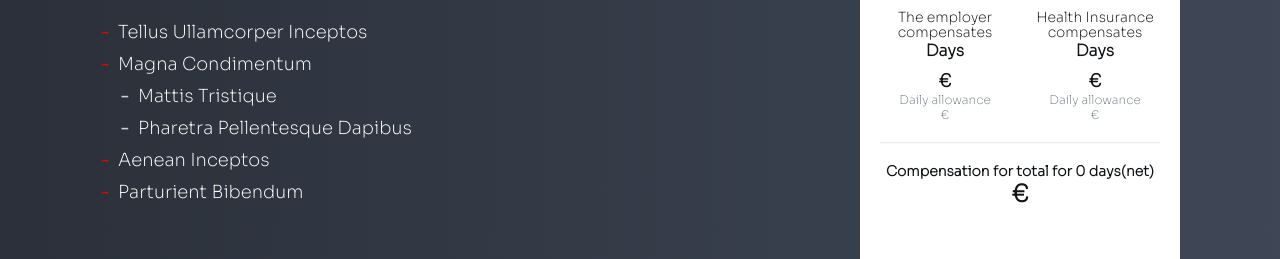
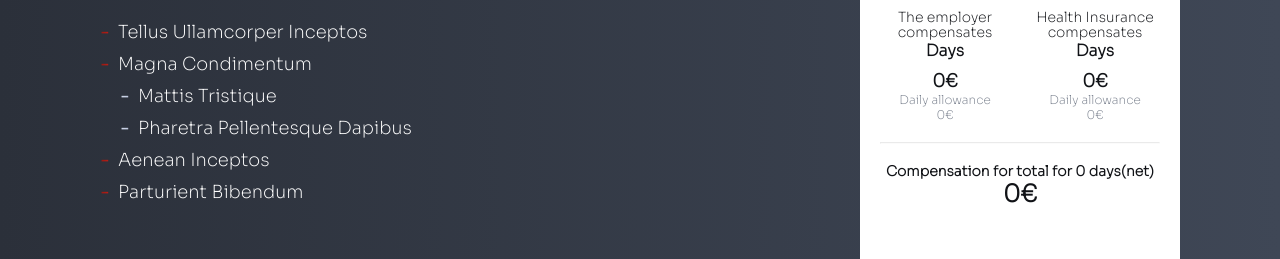
Before and after one commit to NinoGlonti/rdbr_challenge, a React (Create React App) app: page / in a window 1280 px wide. Shown: the part 574-833 px from the top of the page. Built offline with nearby package versions, Linux system fonts and the light colour scheme.

Commit message:
last changes

```diff
--- a/package.json
+++ b/package.json
@@ -1,4 +1,5 @@
 {
+  "homepage": "http://NinoGlonti.github.io/rdbr_challenge",
   "name": "rdbr_challenge",
   "version": "0.1.0",
   "private": true,
@@ -12,6 +13,8 @@
     "web-vitals": "^2.1.3"
   },
   "scripts": {
+    "predeploy": "npm run build",
+    "deploy": "gh-pages -d build",
     "start": "react-scripts start",
     "build": "react-scripts build",
     "test": "react-scripts test",
@@ -34,5 +37,8 @@
       "last 1 firefox version",
       "last 1 safari version"
     ]
+  },
+  "devDependencies": {
+    "gh-pages": "^3.2.3"
   }
 }
--- a/src/App.js
+++ b/src/App.js
@@ -1,6 +1,4 @@
-import './assets/styles/main.css'
 import LandingPage from './pages/LandingPage';
-import './assets/styles/calculator.css'
 
 function App() {
   return (
--- a/src/assets/styles/main.css
+++ b/src/assets/styles/main.css
@@ -1,5 +1,4 @@
 @import url('https://fonts.googleapis.com/css2?family=Sora:wght@100;200&display=swap');
-@import './calculator.css';
 
 * {
   margin: 0;
--- a/src/components/Calculator.js
+++ b/src/components/Calculator.js
@@ -1,40 +1,6 @@
-import React, { useEffect } from "react";
-import { useState } from "react";
+import '../assets/styles/calculator.css';
 
-const Calculator = () => {
-  const [salary, setSalary] = useState(0);
-  const [sickDays, setSickDays] = useState(0);
-  const [checked, setChecked] = useState(false)
-  const [compensationData, setCompensationData] = useState({});
-
-  const handleCalculation = () => {
-    let days = [];
-    let insuranceDays = [];
-    let newObj = {};
-
-    for (let i = 0; i <= sickDays; i++) {
-      if (i >= 4 && i <= 8) {
-        days.push(i)
-        newObj.employerCompensationDays = days.length;
-      }
-      else if (i >= 9 && i <= 190 || i >= 9 && checked && i <= 248) {
-        insuranceDays.push(i)
-        newObj.insuranceCompensationDays = insuranceDays.length;
-      }
-      else {
-        newObj.employerCompensationDays = 0;
-        newObj.insuranceCompensationDays = 0;
-      }
-    }
-
-    newObj.dailyAllowance = ((salary / 20) / 100) * 70;
-    newObj.employerCompensation = newObj.dailyAllowance * newObj.employerCompensationDays;
-    newObj.insuranceCompensation = newObj.dailyAllowance * newObj.insuranceCompensationDays;
-    newObj.compensationTotalAmount = newObj.employerCompensation + newObj.insuranceCompensation
-
-    setCompensationData(newObj);
-  }
-  return (
+const Calculator = ({ handleCalculation, setSalary, setSickDays, setChecked, compensationData, checked, sickDays }) => (
   <main className="main-calculator-container">
     <section className="calculator-top-section">
       <h4 className="calculator-top-header">Compensation Calculator</h4>
@@ -84,6 +50,5 @@ const Calculator = () => {
     </section>
   </main>
 )
-}
 
 export default Calculator;
--- a/src/pages/LandingPage.js
+++ b/src/pages/LandingPage.js
@@ -1,9 +1,45 @@
-import React from "react";
-import Image from '../assets/image.jpeg'
+import { useState } from "react";
 import Calculator from "../components/Calculator";
-
+import Image from '../assets/image.jpeg';
+import '../assets/styles/main.css';
 
 const LandingPage = () => {
+  const [salary, setSalary] = useState(0);
+  const [sickDays, setSickDays] = useState(0);
+  const [checked, setChecked] = useState(false);
+  const [compensationData, setCompensationData] = useState({
+    dailyAllowance: 0,
+    employerCompensation: 0,
+    insuranceCompensation: 0,
+    compensationTotalAmount: 0,
+  });
+
+  const handleCalculation = () => {
+    let days = [];
+    let insuranceDays = [];
+    let newObj = {};
+
+    for (let i = 0; i <= sickDays; i++) {
+      if (i >= 4 && i <= 8) {
+        days.push(i);
+        newObj.employerCompensationDays = days.length;
+      } else if ((i >= 9 && i <= 190) || (i >= 9 && checked && i <= 248)) {
+        insuranceDays.push(i);
+        newObj.insuranceCompensationDays = insuranceDays.length;
+      } else if (i >= 0 && i <= 3) {
+        newObj.employerCompensationDays = 0;
+        newObj.insuranceCompensationDays = 0;
+      }
+    }
+
+    newObj.dailyAllowance = ((salary / 20) / 100) * 70;
+    newObj.employerCompensation = parseInt(newObj.dailyAllowance * newObj.employerCompensationDays).toFixed();
+    newObj.insuranceCompensation = parseInt(newObj.dailyAllowance * newObj.insuranceCompensationDays).toFixed();
+    newObj.compensationTotalAmount = parseInt(newObj.employerCompensation) + parseInt(newObj.insuranceCompensation);
+
+    setCompensationData(newObj);
+  }
+
   return (
     <main className="landing-page-container">
       <section className='left-container'>
@@ -11,7 +47,7 @@ const LandingPage = () => {
           <h1>Quam Tristique Condimentum</h1>
           <p className='first-section-text'>
             Duis mollis, est non commodo luctus, nisi erat porttitor ligula, eget lacinia odio sem nec elit.
-            Cum sociis natoque penatibus et magnis dis parturient montes, nascetur ridiculus mus. <a className='first-section-link' href="#">Curabitur blandit</a> tempus porttitor.
+            Cum sociis natoque penatibus et magnis dis parturient montes, nascetur ridiculus mus. <a className='first-section-link' href="#/">Curabitur blandit</a> tempus porttitor.
             Integer posuere erat a ante venenatis dapibus posuere velit aliquet. Vestibulum id ligula porta felis euismod semper.
           </p>
         </section>
@@ -22,7 +58,7 @@ const LandingPage = () => {
               Maecenas faucibus mollis interdum. Aenean lacinia bibendum nulla sed.
             </p>
           </section>
-          <img className="middle-section-image" src={Image} />
+          <img className="middle-section-image" src={Image} alt="middle-img" />
         </section>
         <section className="bottom-section">
           <ul className="bottom-section-list">
@@ -39,7 +75,15 @@ const LandingPage = () => {
         </section>
       </section>
       <section className='right-container'>
-        <Calculator />
+        <Calculator
+          handleCalculation={handleCalculation}
+          setSalary={setSalary}
+          sickDays={sickDays}
+          setSickDays={setSickDays}
+          checked={checked}
+          setChecked={setChecked}
+          compensationData={compensationData}
+        />
       </section>
     </main>
   )
```
Also changed, not shown: 1 other file (tests, documents, lock files or other folders). Lines whose indentation alone changed are shown as unchanged.
